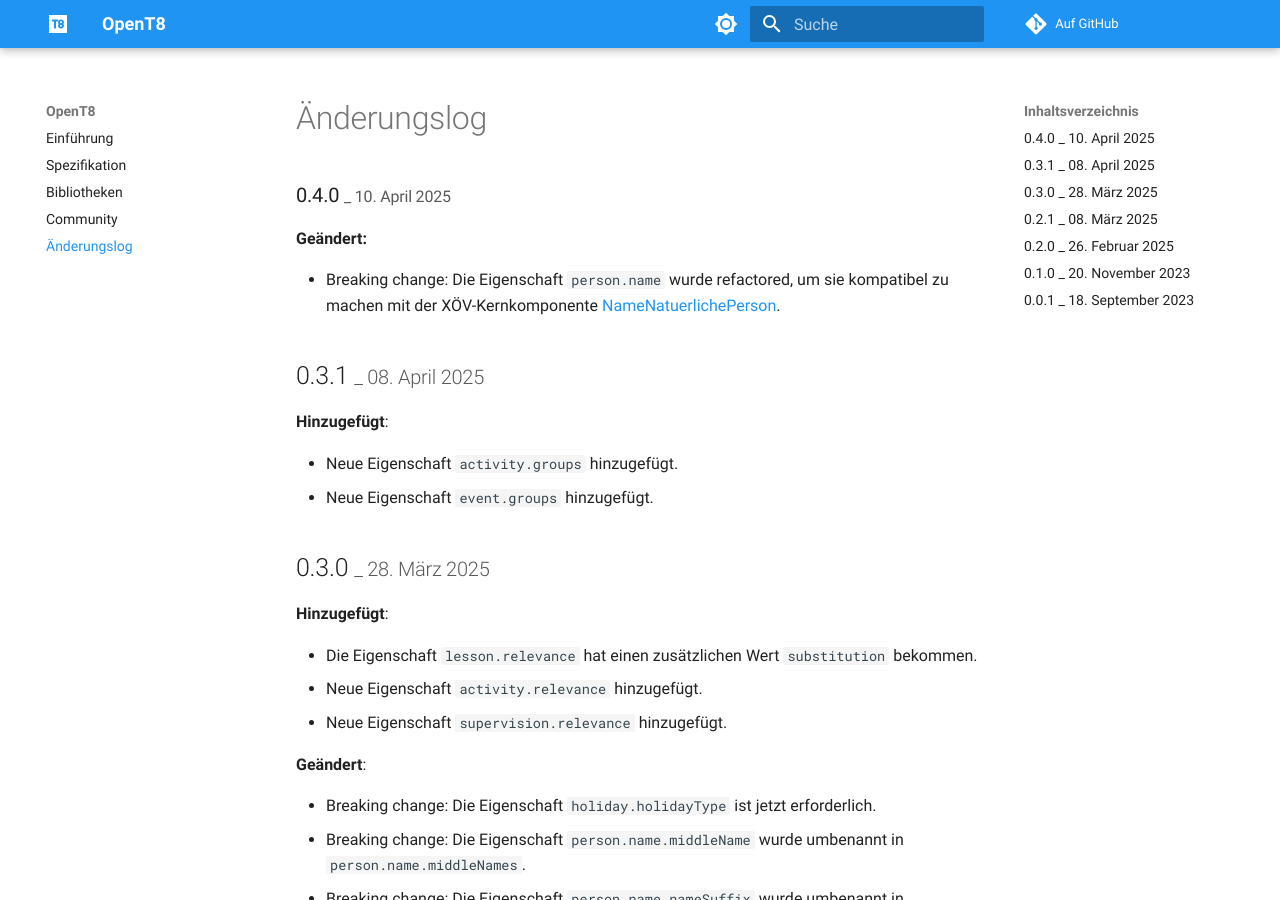
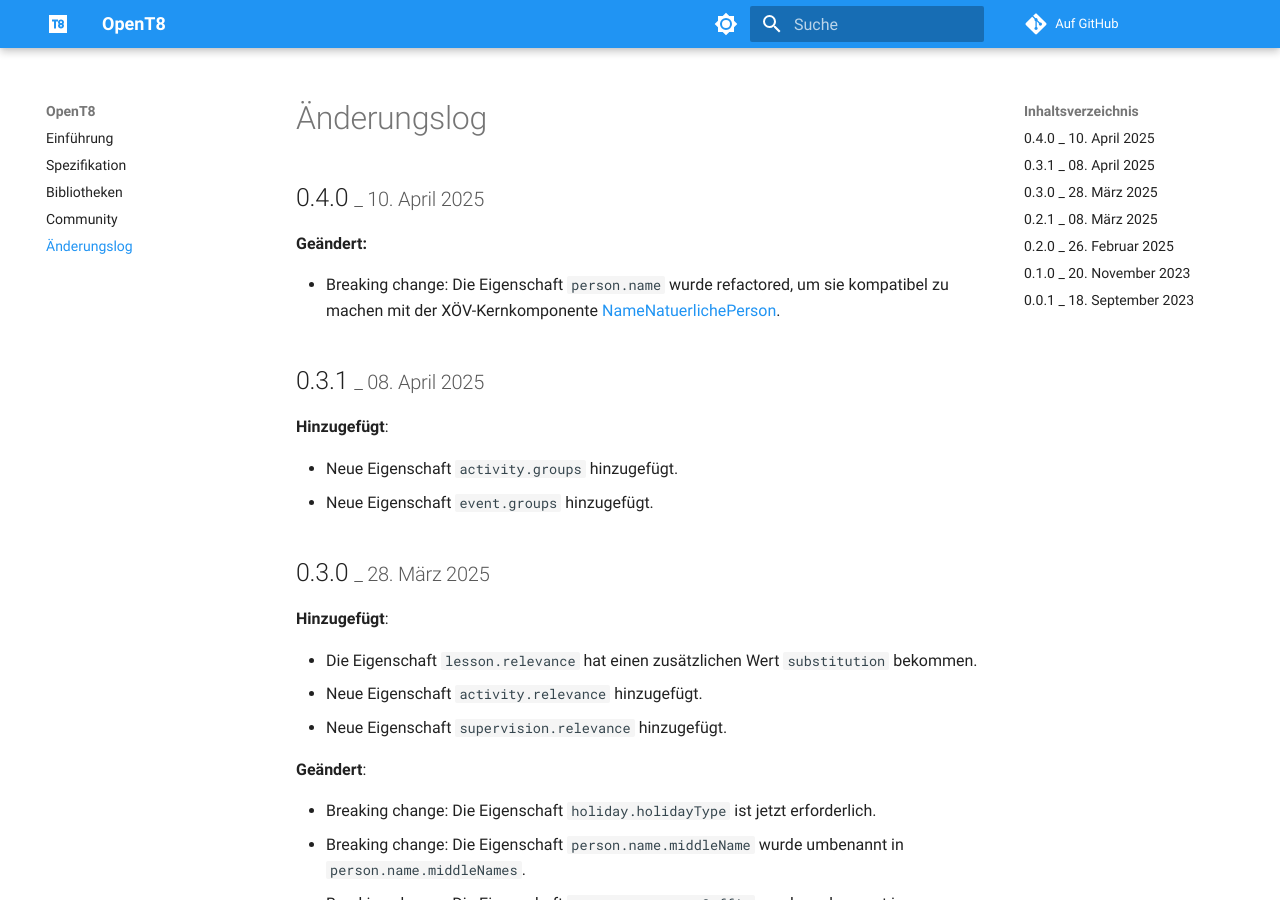
Before and after one commit to openpotato/opent8, an MkDocs documentation site: the page built from website/docs/change-log.md, in a window 1280 px wide and 900 px high. Built offline with MkDocs 1.6.1 and Material for MkDocs 9.7.7, drawn with Linux system fonts in a browser that asks for light colours; comment, search, counter and statistics services are not loaded.

Commit message:
Minor fix

```diff
--- a/website/docs/change-log.md
+++ b/website/docs/change-log.md
@@ -1,6 +1,6 @@
 # Änderungslog
 
-### 0.4.0 <small>_ 10. April 2025</small>
+## 0.4.0 <small>_ 10. April 2025</small>
 
 **Geändert:**
 
```
